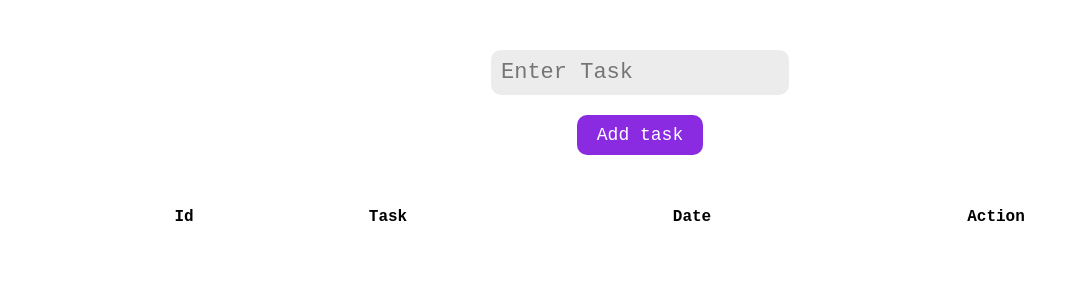
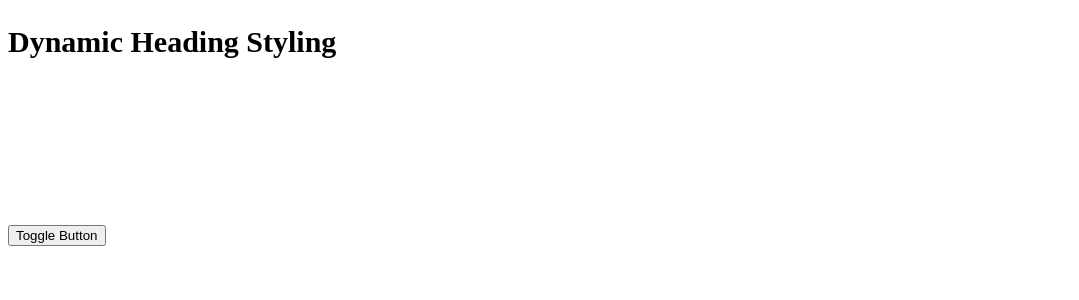
Before and after one commit to UdayMayanna/AngularStudy, an Angular app: page / in a window 1280 px wide. Shown: the top 300 px of the page, without its empty margins (0-1079 px from the left). Built offline with nearby package versions, Linux system fonts and the light colour scheme.

Commit message:
Added Dynamic Styling Component

```diff
--- a/src/app/app.component.html
+++ b/src/app/app.component.html
@@ -12,4 +12,5 @@
 <!-- <app-effect-study></app-effect-study> -->
 <!-- <app-for-loop-contextual-var></app-for-loop-contextual-var> -->
 <!-- <app-two-way-binding></app-two-way-binding> -->
-<app-todo></app-todo>
+<!-- <app-todo></app-todo> -->
+<app-dynamic-styling></app-dynamic-styling>
--- a/src/app/app.module.ts
+++ b/src/app/app.module.ts
@@ -21,6 +21,7 @@ import { ForLoopContextualVarComponent } from './comp/for-loop-contextual-var/fo
 import { FormsModule } from '@angular/forms';
 import { TwoWayBindingComponent } from './comp/two-way-binding/two-way-binding.component';
 import { TodoComponent } from './comp/todo/todo.component';
+import { DynamicStylingComponent } from './comp/dynamic-styling/dynamic-styling.component';
 
 @NgModule({
   declarations: [
@@ -41,7 +42,8 @@ import { TodoComponent } from './comp/todo/todo.component';
     EffectStudyComponent,
     ForLoopContextualVarComponent,
     TwoWayBindingComponent,
-    TodoComponent
+    TodoComponent,
+    DynamicStylingComponent
   ],
   imports: [
     BrowserModule,
--- /dev/null
+++ b/src/app/comp/dynamic-styling/dynamic-styling.component.html
@@ -0,0 +1,4 @@
+<div style="min-height: 200px;">
+<h2 [style.fontSize]="zoom?headingBig:headingSmall">Dynamic Heading Styling</h2>
+</div>
+<button (click)="toggleFontSize()">Toggle Button</button>
--- /dev/null
+++ b/src/app/comp/dynamic-styling/dynamic-styling.component.ts
@@ -0,0 +1,18 @@
+import { Component } from '@angular/core';
+
+@Component({
+  selector: 'app-dynamic-styling',
+  standalone:false,
+  templateUrl: './dynamic-styling.component.html',
+  styles: ``
+})
+export class DynamicStylingComponent {
+  headingSmall="30px";
+  headingBig="50px";
+
+  zoom=false;
+
+  toggleFontSize(){
+    this.zoom = !this.zoom;
+  }
+}
```
